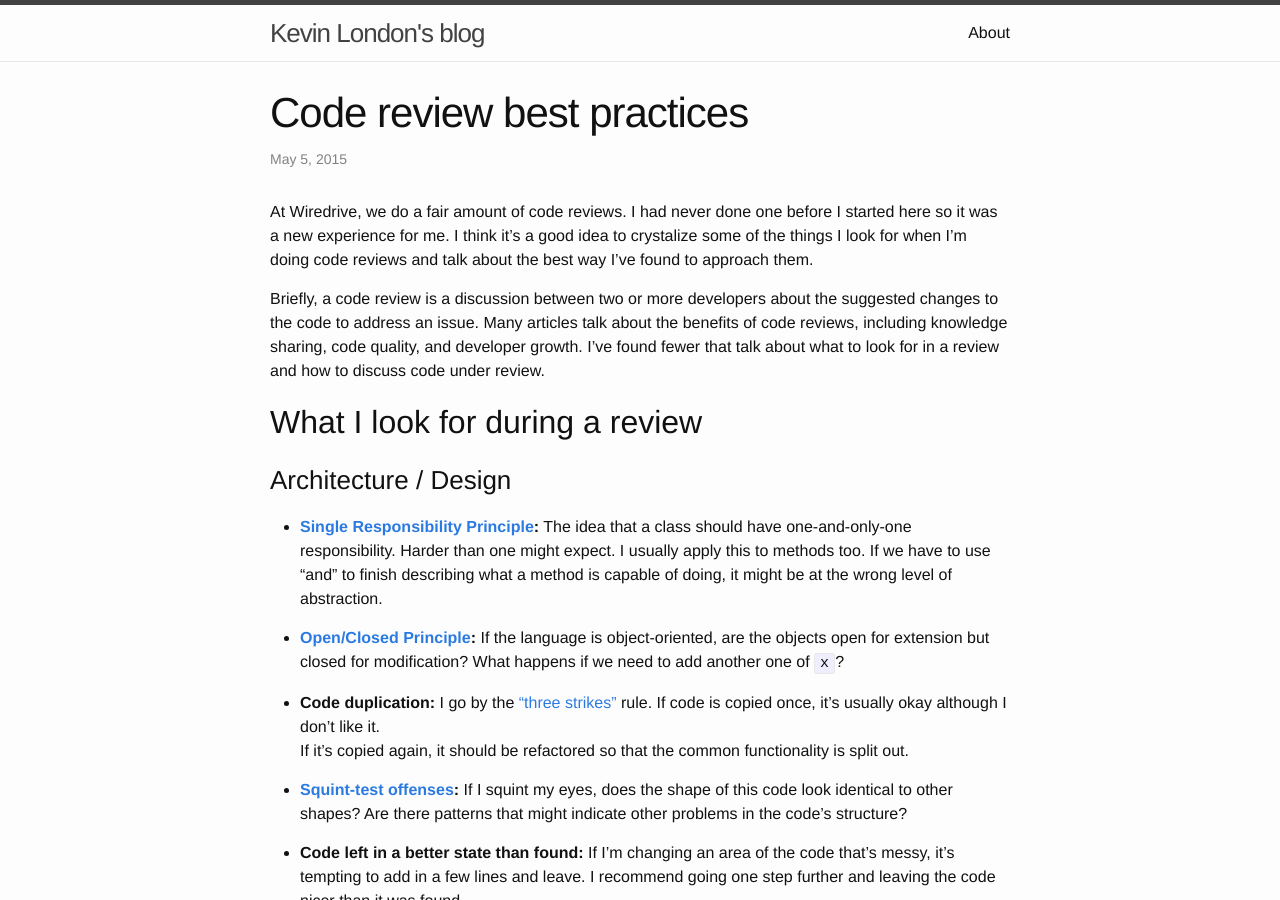
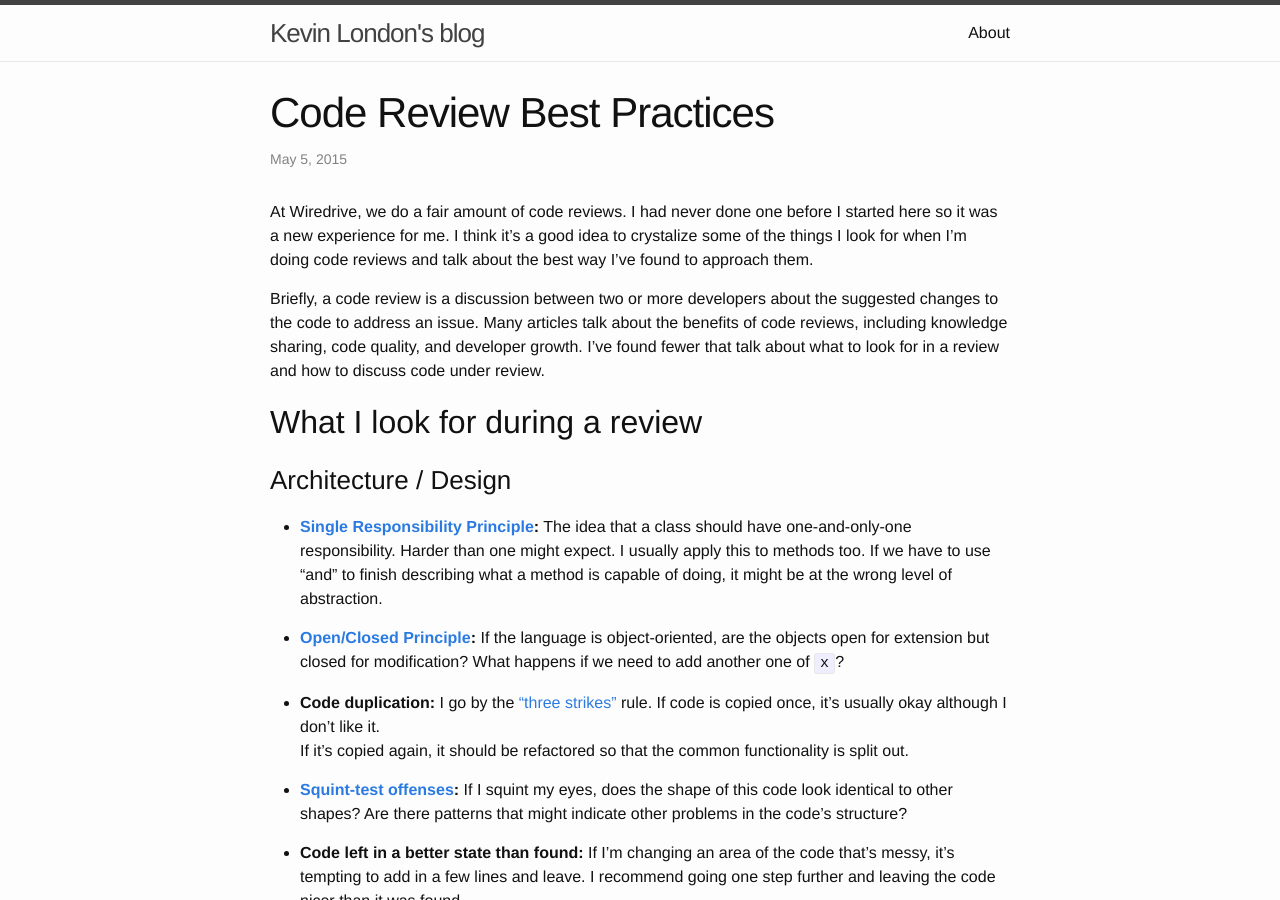
Before and after one commit to kevinlondon/kevinlondon.github.io, a Jekyll site: the page built from _posts/2015-05-07-code-review-best-practices.md, in a window 1280 px wide and 900 px high. Built offline with Jekyll 4.4.1, drawn with Linux system fonts in a browser that asks for light colours.

```diff
--- a/_posts/2015-05-07-code-review-best-practices.md
+++ b/_posts/2015-05-07-code-review-best-practices.md
@@ -1,6 +1,6 @@
 ---
 layout: post
-title:  "Code review best practices"
+title:  "Code Review Best Practices"
 date:   2015-05-05 15:54:08
 ---
 
```
